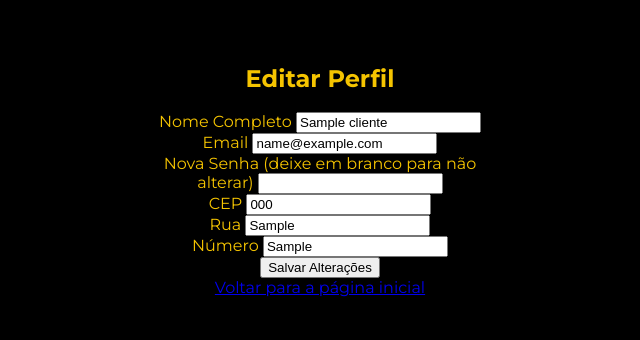
After one commit to Zucolin/ReidoX, a PHP site: page /editar_usuario.php in a window 1280 px wide. The commit adds this page. Shown: the top 340 px of the page, without its empty margins (320-960 px from the left). Run offline with PHP 8.4, Linux system fonts and the light colour scheme; the visitor is signed in with stand-in values (Sample User, id 1); tables that the repository leaves empty or names only in its code hold one stand-in row (values such as "Sample post").

Commit message:
editarteste

```diff
--- a/DB/Database.php
+++ b/DB/Database.php
@@ -1,7 +1,7 @@
 <?php
 $dsn = "mysql:host=localhost;dbname=db_reidox;charset=utf8";
 $usuario = 'root';
-$senha = '';
+$senha = '09876612vini';
 try {
     $pdo = new PDO($dsn, $usuario, $senha);
     $pdo->setAttribute(PDO::ATTR_ERRMODE, PDO::ERRMODE_EXCEPTION);
--- a/Model/UsuarioModel.php
+++ b/Model/UsuarioModel.php
@@ -62,5 +62,32 @@ public function editar($nome, $email, $senha, $id) {
         $id
     ]);
 }
+
+public function buscarUsuarioPorId($id) {
+    $stmt = $this->pdo->prepare("SELECT id, nome, email, cep, rua, numero FROM clientes WHERE id = ?");
+    $stmt->execute([$id]);
+    return $stmt->fetch(PDO::FETCH_ASSOC);
+}
+
+public function atualizarUsuario($id, $nome, $email, $senha, $cep, $rua, $numero) {
+    $params = [
+        'id' => $id,
+        'nome' => $nome,
+        'email' => $email,
+        'cep' => $cep,
+        'rua' => $rua,
+        'numero' => $numero
+    ];
+
+    if (!empty($senha)) {
+        $sql = "UPDATE clientes SET nome = :nome, email = :email, senha = :senha, cep = :cep, rua = :rua, numero = :numero WHERE id = :id";
+        $params['senha'] = password_hash($senha, PASSWORD_DEFAULT);
+    } else {
+        $sql = "UPDATE clientes SET nome = :nome, email = :email, cep = :cep, rua = :rua, numero = :numero WHERE id = :id";
+    }
+
+    $stmt = $this->pdo->prepare($sql);
+    return $stmt->execute($params);
+}
 }
 ?>
--- /dev/null
+++ b/editar_usuario.php
@@ -0,0 +1,71 @@
+<?php
+session_start();
+require_once 'DB/Database.php';
+require_once 'Model/UsuarioModel.php';
+
+// Verifica se o usuário está logado
+if (!isset($_SESSION['id_usuario'])) {
+    header('Location: index.php');
+    exit;
+}
+
+$usuarioModel = new UsuarioModel($pdo);
+$usuario = $usuarioModel->buscarUsuarioPorId($_SESSION['id_usuario']);
+
+if (!$usuario) {
+    // Se não encontrar o usuário, redireciona ou mostra erro
+    echo "Usuário não encontrado.";
+    exit;
+}
+?>
+<!DOCTYPE html>
+<html lang="pt-BR">
+<head>
+    <meta charset="UTF-8">
+    <meta name="viewport" content="width=device-width, initial-scale=1.0">
+    <title>Editar Perfil - Rei do X</title>
+    <link rel="stylesheet" href="estilos.css">
+</head>
+<body>
+    <div class="container">
+        <h2>Editar Perfil</h2>
+        <?php if (isset($_GET['sucesso'])): ?>
+            <p class="sucesso">Perfil atualizado com sucesso!</p>
+        <?php endif; ?>
+        <?php if (isset($_GET['erro'])): ?>
+            <p class="erro"><?php echo htmlspecialchars($_GET['erro']); ?></p>
+        <?php endif; ?>
+
+        <form action="processar_edicao.php" method="POST">
+            <div class="input-group">
+                <label for="nome">Nome Completo</label>
+                <input type="text" id="nome" name="nome" value="<?php echo htmlspecialchars($usuario['nome']); ?>" required>
+            </div>
+            <div class="input-group">
+                <label for="email">Email</label>
+                <input type="email" id="email" name="email" value="<?php echo htmlspecialchars($usuario['email']); ?>" required>
+            </div>
+            <div class="input-group">
+                <label for="senha">Nova Senha (deixe em branco para não alterar)</label>
+                <input type="password" id="senha" name="senha">
+            </div>
+            <div class="input-group">
+                <label for="cep">CEP</label>
+                <input type="text" id="cep" name="cep" value="<?php echo htmlspecialchars($usuario['cep']); ?>">
+            </div>
+            <div class="input-group">
+                <label for="rua">Rua</label>
+                <input type="text" id="rua" name="rua" value="<?php echo htmlspecialchars($usuario['rua']); ?>">
+            </div>
+            <div class="input-group">
+                <label for="numero">Número</label>
+                <input type="text" id="numero" name="numero" value="<?php echo htmlspecialchars($usuario['numero']); ?>">
+            </div>
+            <button type="submit" class="btn">Salvar Alterações</button>
+        </form>
+        <div class="footer-links">
+            <a href="paginainicio.php">Voltar para a página inicial</a>
+        </div>
+    </div>
+</body>
+</html>
```
Also changed, not shown: logout.php (added, +7 -0 lines), paginainicio.php (+16 -3 lines), processar_edicao.php (added, +50 -0 lines), verificar.php (+16 -2 lines).
